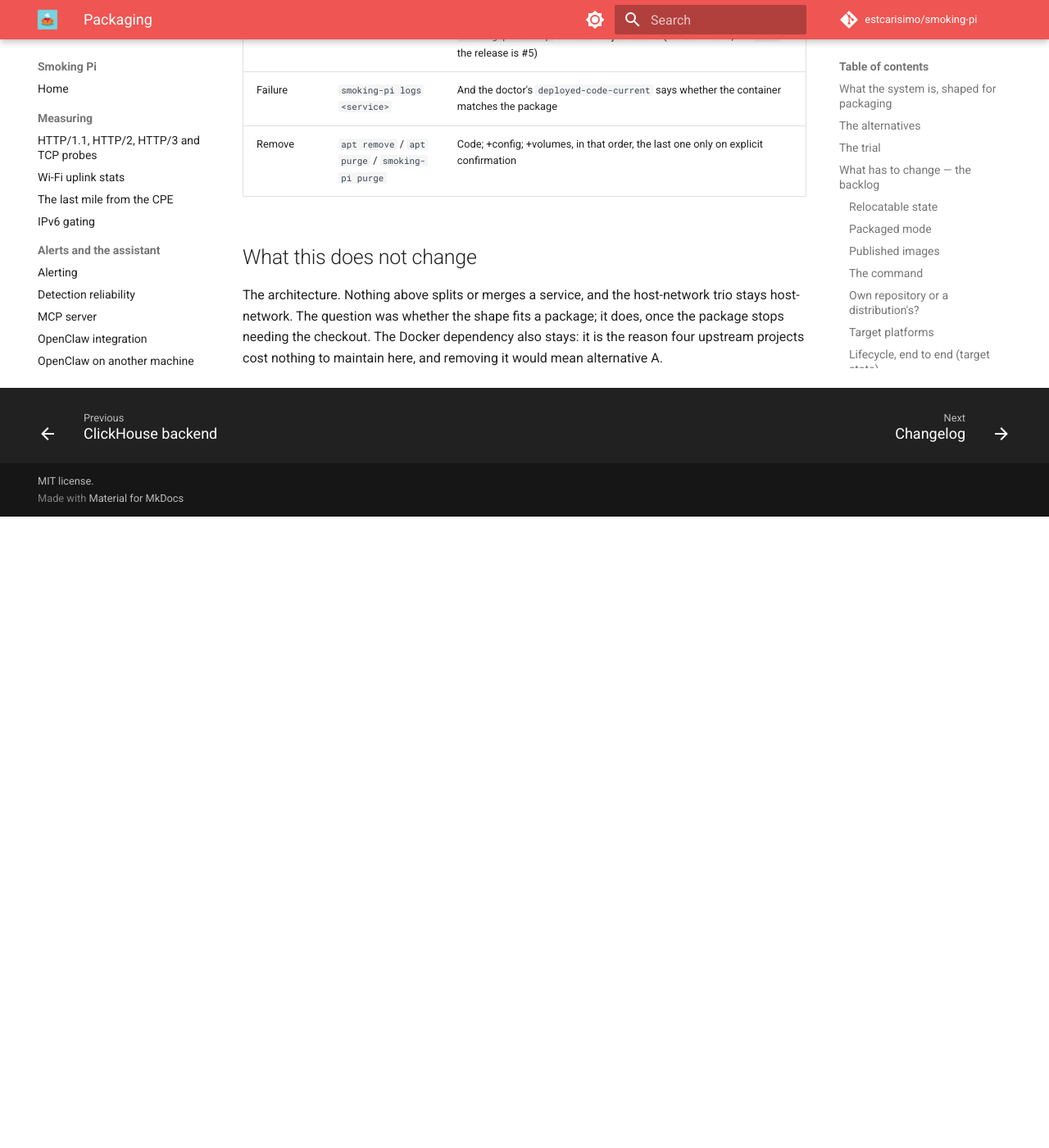
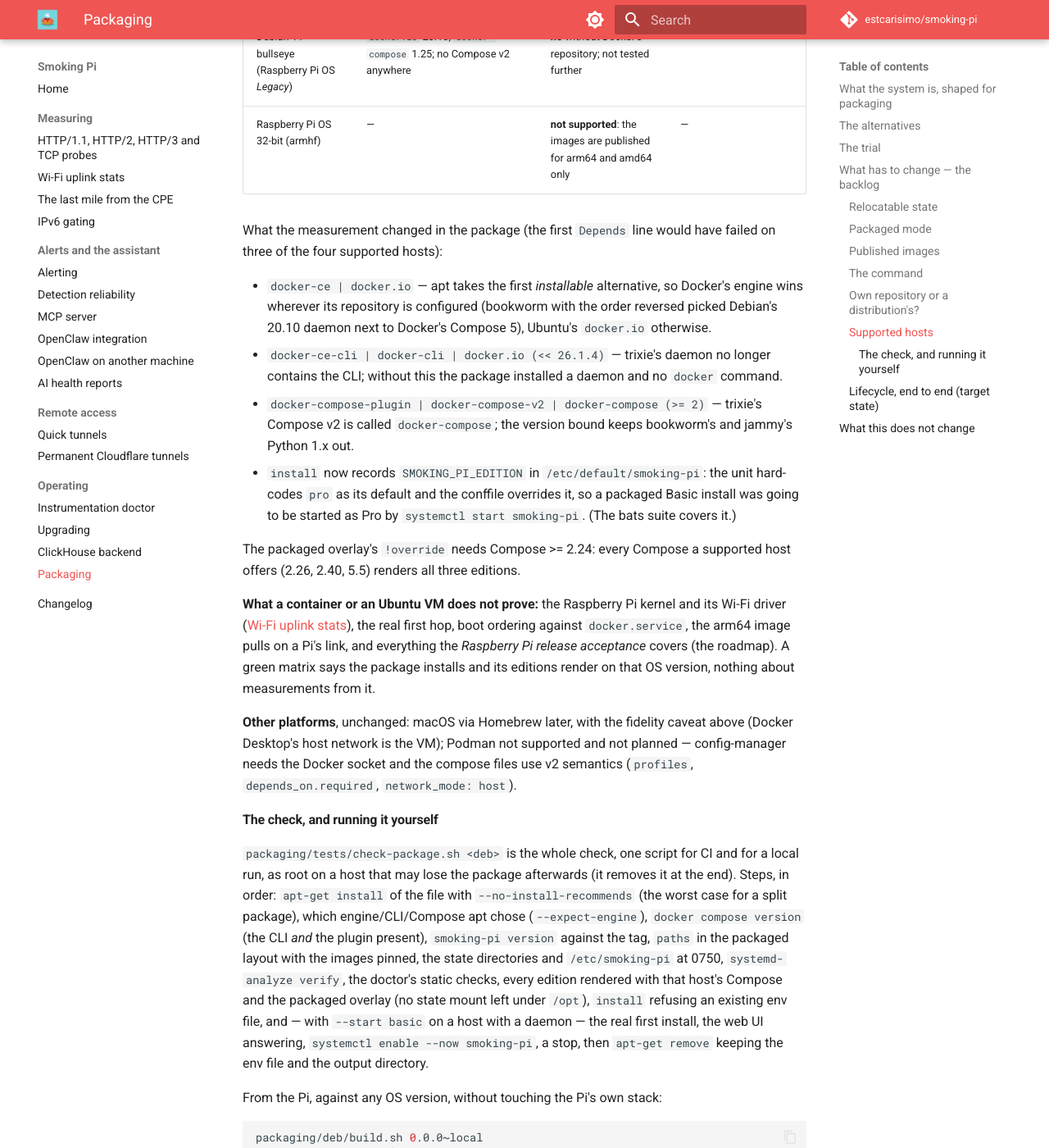
Before and after one commit to estcarisimo/smoking-pi, an MkDocs documentation site: the page built from docs/packaging.md, in a window 1280 px wide and 1400 px high, scrolled down 13296 px. Shown: the whole window at 82% size. Built offline with MkDocs 1.6.1 and Material for MkDocs 9.7.7, drawn with Linux system fonts in a browser that asks for light colours; comment, search, counter and statistics services are not loaded; before the commit the page ends 13926 px from its top, so only the background shows below that; some of the changed text lies outside the part shown.

Commit message:
feat: the release installs the .deb on every supported host with that host's own apt — the Depends line was wrong on three of four
Measured in containers of each OS before deciding anything: Debian 12
(today's Raspberry Pi OS) ships no Compose v2, Debian 13 split the Docker
CLI out of docker.io and calls its Compose v2 "docker-compose", and apt
takes the first installable alternative. The original Depends failed on
stock Debian 12 and 13 and, on Debian 12 with Docker's repository, paired
Debian's 20.10 daemon with Docker's Compose 5. The corrected line resolves
on Debian 12 (with Docker's repo), Debian 13, Ubuntu 22.04 and 24.04.

release.yml: `package` builds; `host` (Ubuntu 22.04/24.04 × amd64/arm64
VMs, the distro's engine after purging the runner's, plus one docker.com
entry) installs, starts Basic with the run's images, enables and stops the
unit; `debian` (12/13 × amd64/arm64 containers) checks without a daemon,
every edition rendered with that Debian's Compose; `attach` only after
both. One script does the check, locally too: packaging/tests/check-package.sh.

Found by the new check: `install` never recorded the edition, so the unit
(SMOKING_PI_EDITION=pro by default) would have started a packaged Basic
install as Pro. Recorded in /etc/default/smoking-pi now; bats covers it.

docs/packaging.md "Supported hosts" has the measured matrix and what a
container does not prove about a Raspberry Pi.

Co-Authored-By: Claude Opus 5 <noreply@anthropic.com>

````diff
--- a/docs/packaging.md
+++ b/docs/packaging.md
@@ -380,17 +380,85 @@ and one workflow step and gives `apt upgrade`. Third-party channels
 (Homebrew tap, a Snap) are the same package with a different wrapper and
 can follow once the apt path is proven.
 
-### Target platforms
+### Supported hosts
 
-1. **Raspberry Pi OS (Debian 12/13, arm64)** — the reference; everything is
-   built and verified here. Pi 4 and 5.
-2. **Ubuntu 22.04/24.04, amd64 and arm64** — nothing in the repo is
-   architecture-conditional; all upstream images are multi-arch; #3 makes it
-   a first-class target by building for it.
-3. **macOS via Homebrew** — with the fidelity caveat above.
-4. **Podman**: not supported and not planned — config-manager needs the
-   Docker socket and the compose files use v2 semantics (`profiles`,
-   `depends_on.required`, `network_mode: host`).
+Measured 2026-09-21, not assumed: the package installed with each host's
+own `apt` in a container of that OS (arm64, on the Pi), so the host's own
+resolver chose the engine, CLI and Compose from what its repositories hold.
+The release workflow repeats it on every tag (`packaging/tests/check-package.sh`,
+below).
+
+| Host | Engine and Compose the host offers | `apt install ./smoking-pi.deb` | Proven by |
+| --- | --- | --- | --- |
+| **Raspberry Pi OS (Debian 12 bookworm), arm64** — the reference | Debian ships `docker.io` 20.10 and the Python `docker-compose` 1.29: **no Compose v2**. Docker's repository (what the Raspberry Pi docs install) adds `docker-ce` 29 + `docker-compose-plugin` 5 | with Docker's repository, yes (`docker-ce` chosen); **on a stock system apt refuses** — install Docker first | release CI: Debian 12 container, both architectures, package-level; **the stack itself only on the reference Pi** |
+| Debian 13 trixie (the next Raspberry Pi OS), arm64 and amd64 | `docker.io` 26.1, `docker-cli` split into its own package (the daemon only *Recommends* it), `docker-compose` **2.26** | yes, from Debian's own archive | release CI: Debian 13 container, both architectures, package-level |
+| Ubuntu 22.04, amd64 and arm64 | `docker.io` 29.1 + `docker-compose-v2` 2.40 (jammy-updates); Python 3.10 | yes | release CI: VM, both architectures, **Basic started with the release's images**, the unit enabled and stopped |
+| Ubuntu 24.04, amd64 and arm64 | `docker.io` 29.1 + `docker-compose-v2` 2.40; Python 3.12 | yes | release CI: VM, both architectures, as above; one entry with Docker's own engine instead |
+| Debian 11 bullseye (Raspberry Pi OS *Legacy*) | `docker.io` 20.10, `docker-compose` 1.25; no Compose v2 anywhere | **no** without Docker's repository; not tested further | — |
+| Raspberry Pi OS 32-bit (armhf) | — | **not supported**: the images are published for arm64 and amd64 only | — |
+
+What the measurement changed in the package (the first `Depends` line
+would have failed on three of the four supported hosts):
+
+- `docker-ce | docker.io` — apt takes the first *installable* alternative,
+  so Docker's engine wins wherever its repository is configured (bookworm
+  with the order reversed picked Debian's 20.10 daemon next to Docker's
+  Compose 5), Ubuntu's `docker.io` otherwise.
+- `docker-ce-cli | docker-cli | docker.io (<< 26.1.4)` — trixie's daemon
+  no longer contains the CLI; without this the package installed a daemon
+  and no `docker` command.
+- `docker-compose-plugin | docker-compose-v2 | docker-compose (>= 2)` —
+  trixie's Compose v2 is called `docker-compose`; the version bound keeps
+  bookworm's and jammy's Python 1.x out.
+- `install` now records `SMOKING_PI_EDITION` in `/etc/default/smoking-pi`:
+  the unit hard-codes `pro` as its default and the conffile overrides it,
+  so a packaged Basic install was going to be started as Pro by
+  `systemctl start smoking-pi`. (The bats suite covers it.)
+
+The packaged overlay's `!override` needs Compose >= 2.24: every Compose a
+supported host offers (2.26, 2.40, 5.5) renders all three editions.
+
+**What a container or an Ubuntu VM does not prove:** the Raspberry Pi
+kernel and its Wi-Fi driver ([Wi-Fi uplink stats](wifi.md)), the real
+first hop, boot ordering against `docker.service`, the arm64 image pulls
+on a Pi's link, and everything the *Raspberry Pi release acceptance*
+covers (the roadmap). A green matrix says the package installs and its
+editions render on that OS version, nothing about measurements from it.
+
+**Other platforms**, unchanged: macOS via Homebrew later, with the fidelity
+caveat above (Docker Desktop's host network is the VM); Podman not
+supported and not planned — config-manager needs the Docker socket and the
+compose files use v2 semantics (`profiles`, `depends_on.required`,
+`network_mode: host`).
+
+#### The check, and running it yourself
+
+`packaging/tests/check-package.sh <deb>` is the whole check, one script for
+CI and for a local run, as root on a host that may lose the package
+afterwards (it removes it at the end). Steps, in order: `apt-get install`
+of the file with `--no-install-recommends` (the worst case for a split
+package), which engine/CLI/Compose apt chose (`--expect-engine`), `docker
+compose version` (the CLI *and* the plugin present), `smoking-pi version`
+against the tag, `paths` in the packaged layout with the images pinned,
+the state directories and `/etc/smoking-pi` at 0750, `systemd-analyze
+verify`, the doctor's static checks, every edition rendered with that
+host's Compose and the packaged overlay (no state mount left under
+`/opt`), `install` refusing an existing env file, and — with `--start
+basic` on a host with a daemon — the real first install, the web UI
+answering, `systemctl enable --now smoking-pi`, a stop, then `apt-get
+remove` keeping the env file and the output directory.
+
+From the Pi, against any OS version, without touching the Pi's own stack:
+
+```bash
+packaging/deb/build.sh 0.0.0~local
+docker run --rm -v "$PWD:/repo:ro" debian:trixie bash -c \
+  'apt-get update -qq && apt-get install -y -qq systemd >/dev/null &&
+   /repo/packaging/tests/check-package.sh /repo/dist/smoking-pi_0.0.0~local_all.deb --expect-engine docker.io'
+```
+
+(For bookworm add Docker's repository first, as `release.yml` does, and
+expect `docker-ce`.)
 
 ### Lifecycle, end to end (target state)
 
````
Also changed, not shown: AGENTS.md (+8 -5 lines), CHANGELOG.md (+21 -0 lines), CONTRIBUTING.md (+10 -4 lines), 5 other files.
